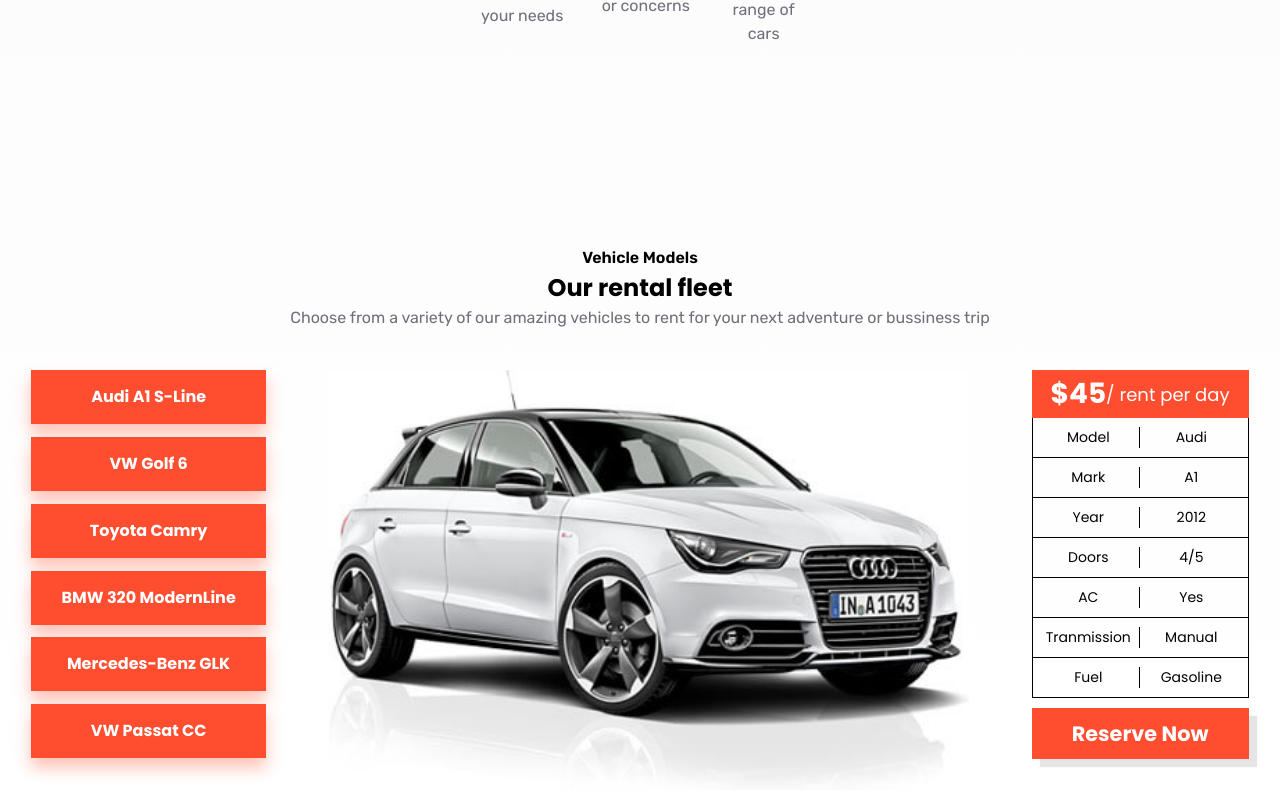
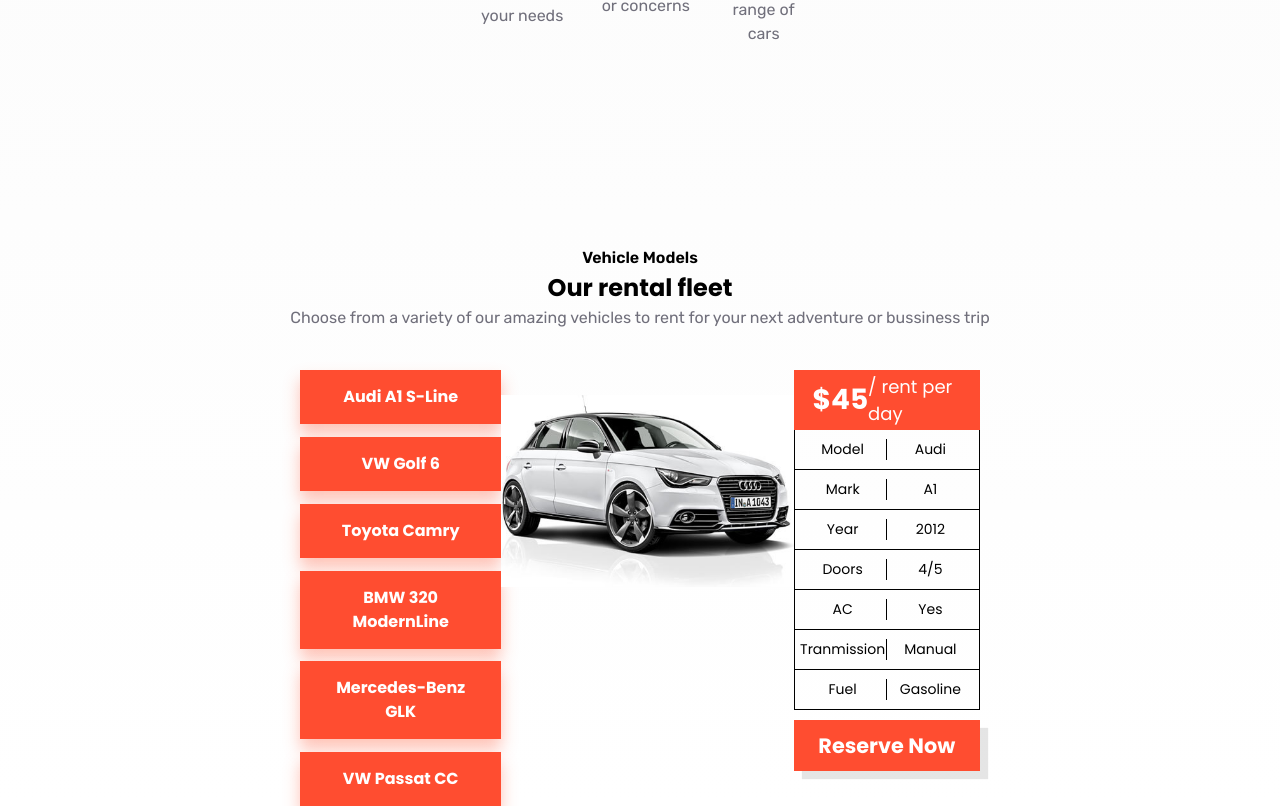
Before and after one commit to TortarZ/car-rental, a Next.js app: page / in a window 1280 px wide. Shown: the part 2364-3170 px from the top of the page. Built offline with nearby package versions, Linux system fonts and the light colour scheme.

Commit message:
Adjust Car detail section

```diff
--- a/app/components/Cardetail.tsx
+++ b/app/components/Cardetail.tsx
@@ -24,6 +24,7 @@
               <button className="button">Mercedes-Benz GLK</button>
               <button className="button">VW Passat CC</button>
             </div>
+            <div className="pick-img">
               <Image
                 src="/Audi A1 S-Line.jpg"
                 width={0}
@@ -33,6 +34,7 @@
                 priority
                 className="pick-car"
               />
+            </div>
             <div className="pick-detail">
               <div className="car-detail-price">
                 <span>$45</span>
--- a/app/components/Styles/Cardetail.css
+++ b/app/components/Styles/Cardetail.css
@@ -4,8 +4,8 @@
 
 .pick-container {
   display: flex;
-  justify-content: space-around;
-  height: max-content;
+  justify-content: space-between;
+  padding: 0 300px;
 }
 
 .pick-box {
@@ -19,8 +19,12 @@
 }
 
 .pick-car {
+  width: 100%;
+}
+
+.pick-img {
   width: 50%;
-  height: 50%;
+  margin-top: 25px;
 }
 
 .car-detail-price {
```
Lines whose indentation alone changed are shown as unchanged.
